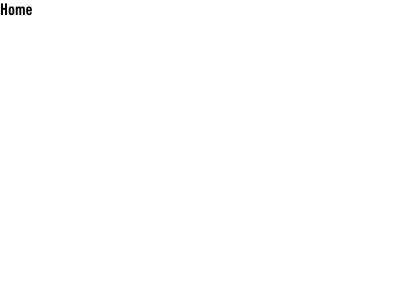
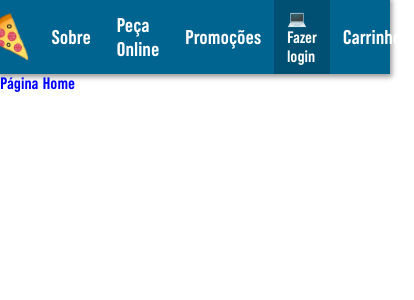
Before and after one commit to rickson-simoes/PizzaFromAbove, a Vue app: page / in a window 390 px wide. Shown: the top 300 px of the page, 414 px wide, since content can reach past the window. Built offline with nearby package versions, Linux system fonts and the light colour scheme.

Commit message:
:art: Scss & media queries / :hammer: Navbar

```diff
--- a/public/index.html
+++ b/public/index.html
@@ -1,16 +1,11 @@
 <!DOCTYPE html>
 <html lang="">
   <head>
-    <link rel="preconnect" href="https://fonts.googleapis.com">
-    <link rel="preconnect" href="https://fonts.gstatic.com" crossorigin>
-
     <meta charset="utf-8">
     <meta http-equiv="X-UA-Compatible" content="IE=edge">
     <meta name="viewport" content="width=device-width,initial-scale=1.0">
     <link rel="icon" href="pizza-ico-32px.png">
     <title>Pizza From Above</title>
-
-    <link href="https://fonts.googleapis.com/css2?family=Alegreya+Sans:wght@300;400;700;800&display=swap" rel="stylesheet">
   </head>
   <body>
     <noscript>
--- a/src/App.vue
+++ b/src/App.vue
@@ -1,6 +1,18 @@
 <template>
+  <Menubar/>
   <router-view/>
 </template>
+
+<script lang="ts">
+import { defineComponent } from 'vue';
+import Menubar from './components/Menubar/Menubar.vue';
+
+export default defineComponent({
+  components: {
+    Menubar,
+  },
+});
+</script>
 
 <style lang="scss">
 
--- /dev/null
+++ b/src/components/Menubar/Menubar.vue
@@ -0,0 +1,36 @@
+<template>
+  <header>
+    <nav>
+      <ul>
+        <li>
+          <img src="@/assets/pizza-ico-256px.png" />
+        </li>
+        <li class="list-nav-items">
+          Sobre
+        </li>
+        <li class="list-nav-items">
+          Peça Online
+        </li>
+        <li class="list-nav-items">
+          Promoções
+        </li>
+        <li class="list-nav-items list-nav-login">
+          💻 Fazer login
+        </li>
+        <li class="list-nav-items list-nav-cart">
+          Carrinho
+        </li>
+      </ul>
+    </nav>
+  </header>
+</template>
+
+<script>
+export default {
+
+};
+</script>
+
+<style lang="scss">
+  @import 'styles.scss';
+</style>
--- /dev/null
+++ b/src/components/Menubar/styles.scss
@@ -0,0 +1,56 @@
+header {
+  background-color:var(--blueDominos);
+  box-shadow: 0px 1px 5px 2px #9b9b9b;
+  margin: 0 auto;
+
+  nav {
+    display: flex;
+    justify-content: center;
+
+    ul {
+      display: flex;
+      list-style: none;
+
+      li {
+        display: flex;
+        align-items: center;
+        transition: box-shadow 0.8s;
+        padding: 0.75rem 0.40rem;
+        font-size: 1.2rem;
+        color: white;
+
+        img {
+          width: 50px;
+        }
+
+        & + li {
+          padding: 0 0.8rem;
+        }
+
+        &.list-nav-items:hover:not(.list-nav-cart){
+          box-shadow: inset 0 0 0 5rem rgb(0 0 0 / 20%);
+        }
+
+        &.list-nav-login {
+          margin-left: 5rem;
+          font-size: 1rem;
+          box-shadow: inset 0 0 0 5rem rgb(0 0 0 / 20%);
+        }
+      }
+    }
+  }
+}
+
+@media all and (max-width:46.8em) {
+  header {
+    nav {
+      ul {
+        li {
+          &.list-nav-login {
+            margin-left: 0px;
+          }
+        }
+      }
+    }
+  }
+}
--- a/src/main.ts
+++ b/src/main.ts
@@ -1,4 +1,5 @@
 import { createApp } from 'vue';
+
 import App from './App.vue';
 import router from './router';
 import store from './store';
--- a/src/styles/global.scss
+++ b/src/styles/global.scss
@@ -1,3 +1,14 @@
+// $bp-small : 24em;
+// $bp-small-2 : 29.75em;
+// $bp-small-3 : 39.8em;
+// $bp-med : 46.8em;
+// $bp-med-2 : 48em;
+// $bp-large : 50em;
+// $bp-large-2 : 54.5em;
+// $bp-xl : 60em;
+// $bp-xl-2 : 67em;
+// $bp-xl-3: 73em;
+
 * {
   margin: 0;
   padding: 0;
@@ -5,9 +16,13 @@
 }
 
 @font-face {
-  font-family: 'OneDotCd';
-  src: local('OneDotCd'),
+  font-family: 'DominosFont';
+  src: local('DominosFont'),
   url(../fonts/OneDotCd-Bold.woff2) format("truetype");
+}
+
+:root {
+  --blueDominos: #006491;
 }
 
 body {
@@ -15,5 +30,5 @@ body {
 }
 
 body, input, button, textarea {
-  font-family: 'OneDotCd', sans-serif;
+  font-family: 'DominosFont', sans-serif;
 }
--- a/src/views/Home.vue
+++ b/src/views/Home.vue
@@ -1,6 +1,6 @@
 <template>
   <div class="home">
-    Home
+    Página Home
   </div>
 </template>
 
@@ -11,3 +11,9 @@ export default defineComponent({
   name: 'Index',
 });
 </script>
+
+<style lang="scss" scoped>
+.home {
+  color: blue;
+}
+</style>
```
Also changed, not shown: src/components/MenuBar.vue (deleted, +0 -13 lines).
